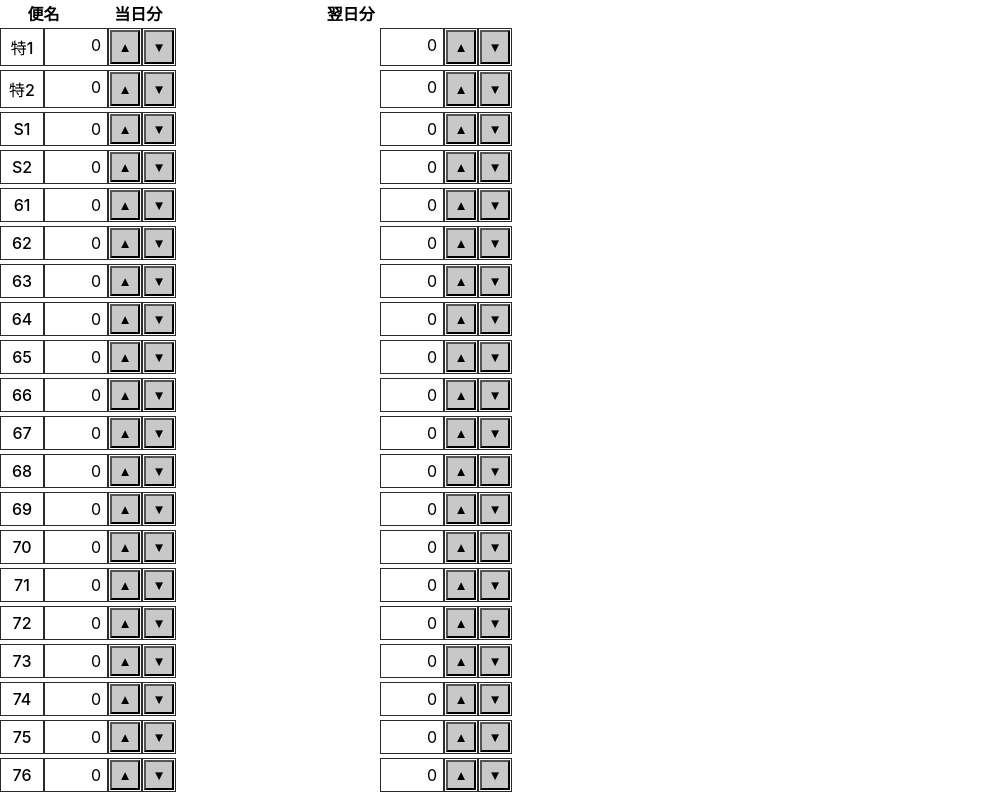
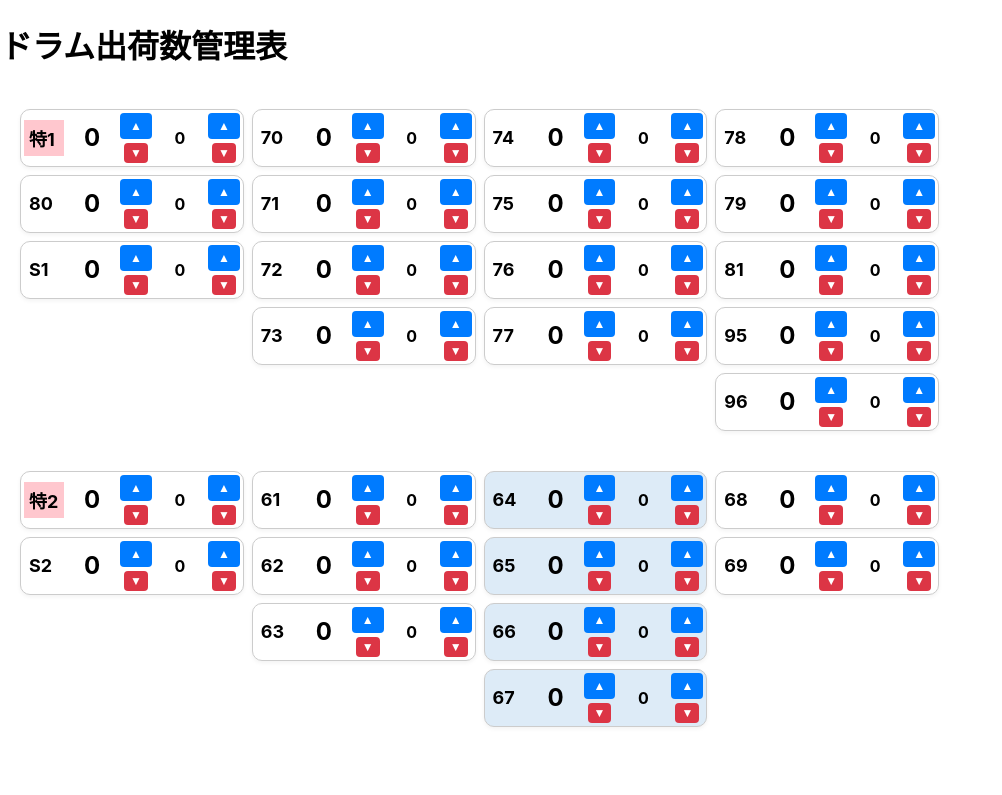
Before and after one commit to Rgtntppy/IBC, a React (Create React App) app: page /master in a window 1280 px wide. Shown: the top 795 px of the page, without its empty margins (0-1002 px from the left). Built offline with nearby package versions, Linux system fonts and the light colour scheme; the HTML template or start-up script is replaced by a standard one.

Commit message:
とりあえず形にしました。

```diff
--- /dev/null
+++ b/src/components/BinBlock.tsx
@@ -0,0 +1,18 @@
+import { BinBlockProps } from "../data/binBlockInterface";
+
+export const BinBlock: React.FC<BinBlockProps> = ({ row, onChange }) => (
+    <div className={`binBlock ${row.highlight ? `highlight-${row.highlight}` : ''}`}>
+        <div className={`binName ${row.highlight ? `highlight-${row.highlight}` : ''}`}>{row.bin}</div>
+        <div className="todayCells">{row.today}</div>
+        <div className="controlButtonCells">
+            <button className="countUpButton" onClick={() => onChange(row.id, 'today', 1)}>▲</button>
+            <button className="countDownButton" onClick={() => onChange(row.id, 'today', -1)}>▼</button>
+        </div>
+
+        <div className="nextDayCells">{row.tomorrow}</div>
+        <div className="controlButtonCells">
+            <button className="countUpButton" onClick={() => onChange(row.id, 'tomorrow', 1)}>▲</button>
+            <button className="countDownButton" onClick={() => onChange(row.id, 'tomorrow', -1)}>▼</button>
+        </div>
+    </div>
+);
--- a/src/components/ShipmentDesign.scss
+++ b/src/components/ShipmentDesign.scss
@@ -1,64 +1,100 @@
-.binTable{
-    width: 40%;
-    border-collapse: separate;
-    border-spacing: 0;
+.binGrid {
+    display: flex;
+    gap: 8px;
+    padding: 20px;
+    justify-content: start;
+    align-items: flex-start;
+    flex-wrap: nowrap;
+    overflow-x: auto;
 
-    thead tr,
-    tbody tr {
+    .binColumn {
         display: flex;
-        width: 100%;
-        justify-content: space-around;
+        flex-direction: column;
+        gap: 8px;
+
+        .binBlock {
+            display: grid;
+            grid-template-columns: auto 1fr auto 1fr auto;
+            gap: 1px;
+            align-items: center;
+            padding: 3px;
+            background-color: #fff;
+            border: 1px solid #ccc;
+            border-radius: 10px;
+            box-shadow: 0 2px 4px rgba(0, 0, 0, 0.05);
+            min-width: 150px;
+
+            &.highlight-blue {
+                background-color: rgb(221, 235, 247);
             }
 
-    .binBlock {
-        td, th {
-            flex: 1;
-            border: 1px solid rgb(42, 42, 42);
-            margin: 2px 0;
+            /* 左側: bin名 */
+            .binName {
+                font-weight: bold;
+                font-size: 18px;
+                text-align: left;
+                padding: 5px;
+                width: 30px;
+
+                &.highlight-red {
+                    background-color: rgb(255, 199, 206);
                 }
-
-        .binName {
-            text-align: center;
-            max-width: 30px;
-            min-width: 25px;
-            padding: 6px;
-            font-weight: 500;
             }
 
             .todayCells,
             .nextDayCells {
-            text-align: right;
-            max-width: 50px;
-            min-width: 30px;
-            padding: 6px;
+                text-align: center;
+                font-weight: bold;
+                width: 50px;
+                padding: 2px;
             }
 
+            /* 今日の数量表示 */
             .todayCells {
+                font-size: 24px;
             }
 
-        .cellSpacer {
-            width: 10px;
-            border: none;
-            background: transparent;
-            margin: 0;
-            padding: 0;
+            /* 明日の数量表示 */
+            .nextDayCells {
+                font-size: 16px;
             }
 
-        .nextDayCells {
-        }
-
+            /* 上下のカウントボタン */
             .controlButtonCells {
-            max-width: 30px;
-            min-width: 25px;
+                display: flex;
+                flex-direction: column;
+                gap: 4px;
+                align-items: center;
             }
 
             .countUpButton,
             .countDownButton {
-            height: 100%;
-            width: 100%;
-            margin: 0;
-            padding: 0;
-            background-color: rgb(200, 200, 200);
+                font-size: 12px;
+                cursor: pointer;
+                border: none;
+                border-radius: 4px;
+                color: white;
+                transition: background-color 0.2s;
+
+            }
+
+            .countUpButton {
+                padding: 6px 10px;
+                background-color: #007bff;
+
+                &:hover {
+                    background-color: #0056b3;
+                }
+            }
+
+            .countDownButton {
+                padding: 3px 6px;
+                background-color: #dc3545;
+
+                &:hover {
+                    background-color: #a71d2a;
                 }
             }
         }
+    }
+}
--- a/src/components/ShipmentTable.tsx
+++ b/src/components/ShipmentTable.tsx
@@ -1,54 +1,66 @@
 import React, { useState } from 'react';
+import './ShipmentDesign.scss';
 import { initialData, ShipmentData } from '../data/initialData';
-import './ShipmentDesign.scss';
+import { BinBlock } from './BinBlock';
 
 const ShipmentTable: React.FC = () => {
-  const [data, setData] = useState<ShipmentData[]>(initialData);
+  const [data, setData] = useState(initialData);
 
-  const handleChange = (index: number, key: 'today' | 'tomorrow', diff: number) => {
-    const newData = [...data];
-    newData[index][key] = Math.max(0, newData[index][key] + diff);
-    setData(newData);
+  const handleChange = (id: number, key: 'today' | 'tomorrow', diff: number) => {
+    setData(prev =>
+      prev.map(item =>
+        item.id === id
+        ? { ...item, [key]: Math.max(0, item[key] + diff) }
+        : item
+      )
+    );
   };
 
+  const PMBin = [
+    [  1, 24,  3],
+    [ 14, 15, 16, 17],
+    [ 18, 19, 20, 21],
+    [ 22, 23, 25, 26, 27]
+  ];
+
+  const AMBin = [
+    [  2,  4],
+    [  5,  6,  7],
+    [  8,  9, 10, 11],
+    [ 12, 13]
+  ]
+
+  const pmColumns = PMBin.map(col =>
+    col.map(id => data.find(d => d.id === id)).filter(Boolean) as ShipmentData[]
+  );
+
+  const amColumns = AMBin.map(col =>
+    col.map(id => data.find(d => d.id === id)).filter(Boolean) as ShipmentData[]
+  );
+
   return (
-    <table className='binTable'>
-      <thead>
-        <tr>
-          <th>便名</th>
-          <th>当日分</th>
-          <th></th>
-          <th></th>
-          <th>翌日分</th>
-          <th></th>
-          <th></th>
-        </tr>
-      </thead>
-      <tbody>
-        {data.map((row, index) => (
-          <tr key={row.bin} className='binBlock'>
-            <td className='binName'>{row.bin}</td>
-            <td className='todayCells'>{row.today}</td>
-            <td className='controlButtonCells'>
-              <button className='countUpButton' onClick={() => handleChange(index, 'today', 1)}>▲</button>
-            </td>
-            <td className='controlButtonCells'>
-              <button className='countDownButton' onClick={() => handleChange(index, 'today', -1)}>▼</button>
-            </td>
+    <>
+    <h1>ドラム出荷数管理表</h1>
+    <div className="binGrid">
+      {pmColumns.map((col, colIndex) => (
+        <div key={colIndex} className="binColumn">
+          {col.map((row, rowIndex) => (
+            <BinBlock key={row.id} row={row} onChange={handleChange} />
+          ))}
+        </div>
+      ))}
+    </div>
 
-            <td className='cellSpacer'></td>
-
-            <td className='nextDayCells'>{row.tomorrow}</td>
-            <td className='controlButtonCells'>
-              <button className='countUpButton' onClick={() => handleChange(index, 'tomorrow', 1)}>▲</button>
-            </td>
-            <td className='controlButtonCells'>
-              <button className='countDownButton' onClick={() => handleChange(index, 'tomorrow', -1)}>▼</button>
-            </td>
-          </tr>
-        ))}
-      </tbody>
-    </table>
+    <div className="binGrid">
+      {amColumns.map((col, colIndex) => (
+        <div key={colIndex} className="binColumn">
+          {col.map((row, rowIndex) => (
+            <BinBlock key={row.id} row={row} onChange={handleChange} />
+          ))}
+        </div>
+      ))}
+      </div>
+    </>
   );
 };
 
--- /dev/null
+++ b/src/data/binBlockInterface.ts
@@ -0,0 +1,6 @@
+import { ShipmentData } from "./initialData";
+
+export interface BinBlockProps {
+    row: ShipmentData;
+    onChange: (id: number, field: 'today' | 'tomorrow', delta: number) => void;
+}
--- a/src/data/initialData.ts
+++ b/src/data/initialData.ts
@@ -3,20 +3,21 @@ export type ShipmentData = {
   bin: string;
   today: number;
   tomorrow: number;
+  highlight?: "red" | "blue";
 }
 
 export const initialData = [
-    { id: 1, bin: "特1", today: 0, tomorrow: 0 },
-    { id: 2, bin: "特2", today: 0, tomorrow: 0 },
-    { id: 3, bin: "S1", today: 0, tomorrow: 0 },
-    { id: 4, bin: "S2", today: 0, tomorrow: 0 },
-    { id: 5, bin: "61", today: 0, tomorrow: 0 },
-    { id: 6, bin: "62", today: 0, tomorrow: 0 },
-    { id: 7, bin: "63", today: 0, tomorrow: 0 },
-    { id: 8, bin: "64", today: 0, tomorrow: 0 },
-    { id: 9, bin: "65", today: 0, tomorrow: 0 },
-    { id: 10, bin: "66", today: 0, tomorrow: 0 },
-    { id: 11, bin: "67", today: 0, tomorrow: 0 },
+    { id:  1, bin: "特1", today: 0, tomorrow: 0, highlight: "red" },
+    { id:  2, bin: "特2", today: 0, tomorrow: 0, highlight: "red" },
+    { id:  3, bin: "S1", today: 0, tomorrow: 0 },
+    { id:  4, bin: "S2", today: 0, tomorrow: 0 },
+    { id:  5, bin: "61", today: 0, tomorrow: 0 },
+    { id:  6, bin: "62", today: 0, tomorrow: 0 },
+    { id:  7, bin: "63", today: 0, tomorrow: 0 },
+    { id:  8, bin: "64", today: 0, tomorrow: 0, highlight: "blue" },
+    { id:  9, bin: "65", today: 0, tomorrow: 0, highlight: "blue" },
+    { id: 10, bin: "66", today: 0, tomorrow: 0, highlight: "blue" },
+    { id: 11, bin: "67", today: 0, tomorrow: 0, highlight: "blue" },
     { id: 12, bin: "68", today: 0, tomorrow: 0 },
     { id: 13, bin: "69", today: 0, tomorrow: 0 },
     { id: 14, bin: "70", today: 0, tomorrow: 0 },
```
Lines whose indentation alone changed are shown as unchanged.
